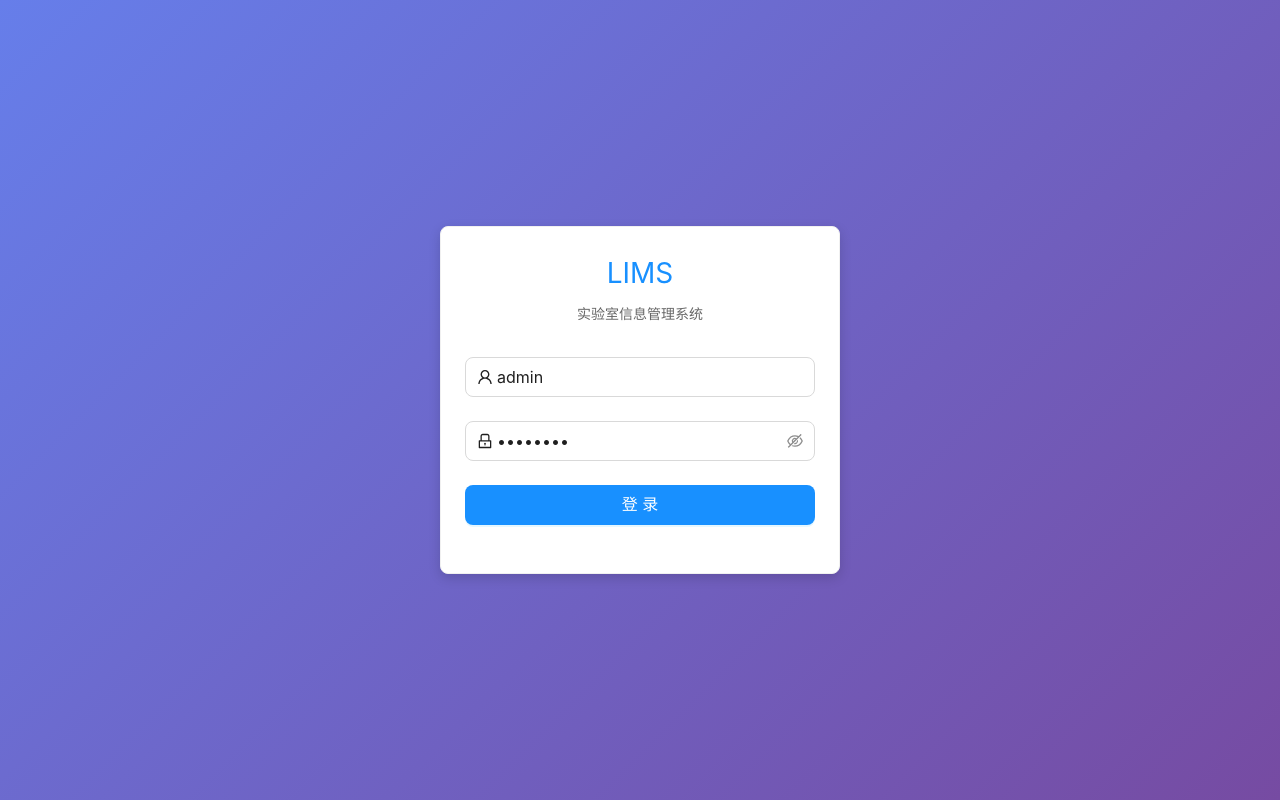
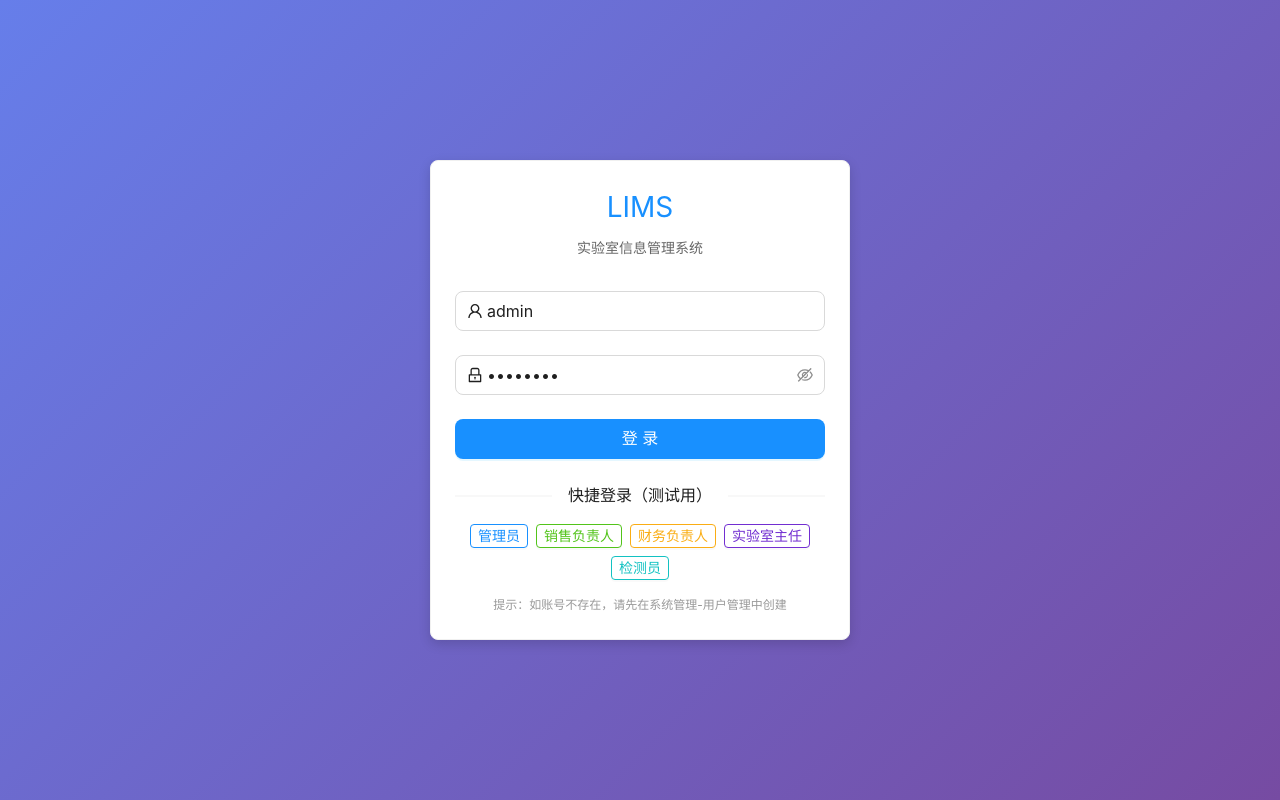
Before and after one commit to wangpeng1017/eamdemo, a Next.js app: page /login in a window 1280 px wide. Built offline with nearby package versions, Linux system fonts and the light colour scheme.

Commit message:
fix: 修复归档状态更新 + 添加快捷登录按钮(管理员/销售/财务/实验室主任/检测员)

```diff
--- a/src/app/api/quotation/[id]/route.ts
+++ b/src/app/api/quotation/[id]/route.ts
@@ -123,7 +123,8 @@ export const PUT = withErrorHandler(async (
   if (data.discountTotal !== undefined) updateData.discountTotal = data.discountTotal
   if (data.paymentTerms !== undefined) updateData.clientRemark = data.paymentTerms
   if (data.clientResponse !== undefined) updateData.clientStatus = data.clientResponse
-  // 注意：status 不能通过 PUT 直接修改，需要走审批流程
+  // 归档操作允许修改 status
+  if (isArchiveOnly && data.status === 'archived') updateData.status = 'archived'
 
   const quotation = await prisma.quotation.update({
     where: { id },
--- a/src/app/login/page.tsx
+++ b/src/app/login/page.tsx
@@ -1,21 +1,31 @@
 'use client'
 
 import { useState } from 'react'
-import { Form, Input, Button, Card, message } from 'antd'
+import { Form, Input, Button, Card, message, Space, Divider } from 'antd'
 import { UserOutlined, LockOutlined } from '@ant-design/icons'
 import { signIn } from 'next-auth/react'
 import { useRouter } from 'next/navigation'
 
+// 快捷登录账号配置
+const QUICK_LOGIN_ACCOUNTS = [
+  { label: '管理员', username: 'admin', password: 'admin123', color: '#1890ff' },
+  { label: '销售负责人', username: 'sales_mgr', password: 'sales123', color: '#52c41a' },
+  { label: '财务负责人', username: 'finance_mgr', password: 'finance123', color: '#faad14' },
+  { label: '实验室主任', username: 'lab_director', password: 'lab123', color: '#722ed1' },
+  { label: '检测员', username: 'tester', password: 'test123', color: '#13c2c2' },
+]
+
 export default function LoginPage() {
   const [loading, setLoading] = useState(false)
+  const [form] = Form.useForm()
   const router = useRouter()
 
-  const onFinish = async (values: { username: string; password: string }) => {
+  const handleLogin = async (username: string, password: string) => {
     setLoading(true)
     try {
       const result = await signIn('credentials', {
-        username: values.username,
-        password: values.password,
+        username,
+        password,
         redirect: false,
       })
 
@@ -32,6 +42,16 @@ export default function LoginPage() {
     }
   }
 
+  const onFinish = async (values: { username: string; password: string }) => {
+    await handleLogin(values.username, values.password)
+  }
+
+  // 快捷登录
+  const handleQuickLogin = (account: typeof QUICK_LOGIN_ACCOUNTS[0]) => {
+    form.setFieldsValue({ username: account.username, password: account.password })
+    handleLogin(account.username, account.password)
+  }
+
   return (
     <div style={{
       minHeight: '100vh',
@@ -40,12 +60,13 @@ export default function LoginPage() {
       justifyContent: 'center',
       background: 'linear-gradient(135deg, #667eea 0%, #764ba2 100%)'
     }}>
-      <Card style={{ width: 400, boxShadow: '0 4px 12px rgba(0,0,0,0.15)' }}>
+      <Card style={{ width: 420, boxShadow: '0 4px 12px rgba(0,0,0,0.15)' }}>
         <div style={{ textAlign: 'center', marginBottom: 32 }}>
           <h1 style={{ fontSize: 28, color: '#1890ff', marginBottom: 8 }}>LIMS</h1>
           <p style={{ color: '#666' }}>实验室信息管理系统</p>
         </div>
         <Form
+          form={form}
           name="login"
           onFinish={onFinish}
           size="large"
@@ -69,6 +90,27 @@ export default function LoginPage() {
             </Button>
           </Form.Item>
         </Form>
+
+        <Divider style={{ margin: '16px 0' }}>快捷登录（测试用）</Divider>
+        <Space wrap style={{ width: '100%', justifyContent: 'center' }}>
+          {QUICK_LOGIN_ACCOUNTS.map((account) => (
+            <Button
+              key={account.username}
+              size="small"
+              style={{
+                borderColor: account.color,
+                color: account.color,
+              }}
+              onClick={() => handleQuickLogin(account)}
+              loading={loading}
+            >
+              {account.label}
+            </Button>
+          ))}
+        </Space>
+        <div style={{ marginTop: 16, textAlign: 'center', color: '#999', fontSize: 12 }}>
+          <p>提示：如账号不存在，请先在系统管理-用户管理中创建</p>
+        </div>
       </Card>
     </div>
   )
```
